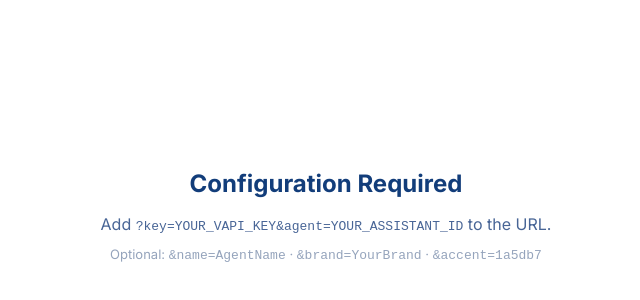
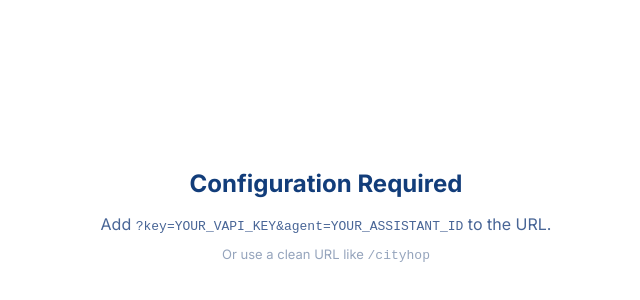
Before and after one commit to aashish0912/vapi-demo, a plain HTML site: page index.html in a window 1280 px wide. Shown: the part 184-484 px from the top of the page, without its empty margins (314-954 px from the left). Drawn offline with Linux system fonts and the light colour scheme.

Commit message:
Update index.html

```diff
--- a/index.html
+++ b/index.html
@@ -844,19 +844,38 @@
   <script>
     (function () {
       /* ═══════════════════════════════════════
-         READ CONFIG FROM URL QUERY PARAMS
+         READ CONFIG FROM URL PATH OR QUERY PARAMS
          ═══════════════════════════════════════ */
       var params = new URLSearchParams(window.location.search);
 
-      var VAPI_PUBLIC_KEY = params.get('key') || '';
-      var VAPI_ASSISTANT_ID = params.get('agent') || '';
+      /* ── Slug → agent mapping (path-based routing) ── */
+      var slugMap = {
+        'cityhop':                { key: '1b06cfe8-9f76-479f-9714-946bb7b6abbc', agent: 'ba10fd02-8678-456e-be72-fda6244f0d53', name: 'Cityhop' },
+        'cocqmakelaars':          { key: '1b06cfe8-9f76-479f-9714-946bb7b6abbc', agent: 'dbc17969-f0ca-4e22-9d73-1c37c96d2751', name: 'Cocqmakelaars' },
+        'qwntmhorizon':           { key: '1b06cfe8-9f76-479f-9714-946bb7b6abbc', agent: 'c55f0f67-b4f4-4f29-8f4e-a821e7373f20', name: 'QwntmHorizon' },
+        'locus-opslag':           { key: '1b06cfe8-9f76-479f-9714-946bb7b6abbc', agent: '71f5120d-8770-400d-85ab-70a1c4983a35', name: 'Locus Opslag' },
+        'vlindermolen':           { key: '1b06cfe8-9f76-479f-9714-946bb7b6abbc', agent: '3eb07d06-6a93-4a3a-afef-5e3f37ebac90', name: 'Vlindermolen' },
+        'lindenvastgoed':         { key: '1b06cfe8-9f76-479f-9714-946bb7b6abbc', agent: '379b068c-f41a-43a3-bea0-fa81b4c25df2', name: 'Lindenvastgoed' },
+        'idealestate':            { key: '1b06cfe8-9f76-479f-9714-946bb7b6abbc', agent: '8eff6e04-13f7-4486-aead-88453da5fb4a', name: 'IdealEstate' },
+        'sherlynhomes':           { key: '1b06cfe8-9f76-479f-9714-946bb7b6abbc', agent: '2806cf9a-897e-45bd-a21d-72551959f899', name: 'SherlynHomes' },
+        'shout-retail':           { key: '1b06cfe8-9f76-479f-9714-946bb7b6abbc', agent: '3d44065c-dbd0-4b42-91e1-cf68514f2464', name: 'Shout Retail' },
+        'propertypartners':       { key: '1b06cfe8-9f76-479f-9714-946bb7b6abbc', agent: 'd4460848-86a4-43c2-8faa-3f8777a95395', name: 'PropertyPartners' },
+        'minervavastgoedbeheer':  { key: '1b06cfe8-9f76-479f-9714-946bb7b6abbc', agent: 'ec7883e3-bc52-4238-a67c-0b68918b36f0', name: 'Minervavastgoedbeheer' }
+      };
+
+      /* ── Resolve from path first, then fall back to query params ── */
+      var slug = window.location.pathname.replace(/^\/|\/$/g, '').toLowerCase();
+      var slugConfig = slugMap[slug] || {};
+
+      var VAPI_PUBLIC_KEY = params.get('key') || slugConfig.key || '';
+      var VAPI_ASSISTANT_ID = params.get('agent') || slugConfig.agent || '';
 
       /* Validate required params */
       if (!VAPI_PUBLIC_KEY || !VAPI_ASSISTANT_ID) {
         document.body.innerHTML = '<div style="display:flex;align-items:center;justify-content:center;height:100vh;font-family:Inter,sans-serif;color:#486596;text-align:center;padding:40px">'
           + '<div><h2 style="color:#123d7a;margin-bottom:16px">Configuration Required</h2>'
           + '<p>Add <code>?key=YOUR_VAPI_KEY&amp;agent=YOUR_ASSISTANT_ID</code> to the URL.</p>'
-          + '<p style="margin-top:12px;font-size:13px;color:#95a4bc">Optional: <code>&amp;name=AgentName</code> &middot; <code>&amp;brand=YourBrand</code> &middot; <code>&amp;accent=1a5db7</code></p></div></div>';
+          + '<p style="margin-top:12px;font-size:13px;color:#95a4bc">Or use a clean URL like <code>/cityhop</code></p></div></div>';
         return;
       }
 
@@ -867,25 +886,11 @@
       var customAvatar = params.get('avatar') || '';
 
       /* ── Agent → content mapping (keyed by Vapi assistant ID) ── */
-      var agentContent = {
-        /* Add known Vapi agents here, e.g.:
-        'ba10fd02-8678-456e-be72-fda6244f0d53': {
-          name: 'Cityhop',
-          heading: 'Cityhop Voice AI Demo',
-          sub: 'Test onze AI-assistent voor Cityhop.',
-          image: '',
-          points: [
-            'Beantwoordt vragen over <strong>beschikbaarheid</strong> en tarieven.',
-            'Helpt bij het <strong>reserveren</strong> van voertuigen.',
-            'Beschikbaar <strong>24/7</strong> zonder wachttijd.'
-          ]
-        }
-        */
-      };
+      var agentContent = {};
 
-      /* ── Resolve content: agent lookup first, then param overrides ── */
+      /* ── Resolve content: slug name → agent lookup → param overrides ── */
       var sol = agentContent[VAPI_ASSISTANT_ID] || {};
-      var label = params.get('name') || sol.name || 'AI Assistent';
+      var label = params.get('name') || slugConfig.name || sol.name || 'AI Assistent';
       var heading = params.get('heading') || sol.heading || 'Ervaar onze Voice AI in actie';
       var sub = params.get('sub') || sol.sub || 'Test onze AI-assistent en ontdek hoe deze uw bedrijf kan helpen.';
       var image = params.get('image') || sol.image || '';
```
